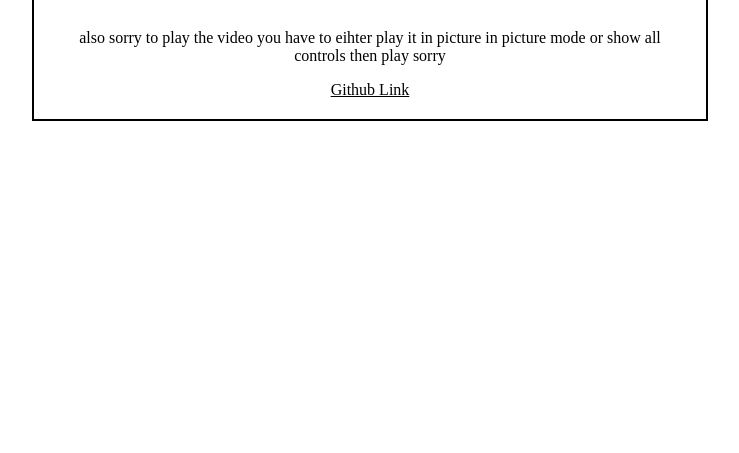
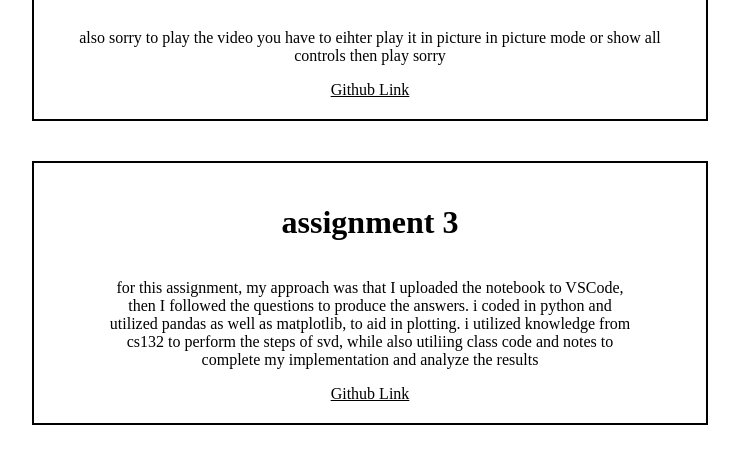
Before and after one commit to tiff426/tiff426.github.io, a plain HTML site: page assignments.html in a window 1280 px wide. Shown: the part 1015-1468 px from the top of the page, without its empty margins (270-1009 px from the left). Before the commit the page ends 1164 px from the top, so only its background shows below. Drawn offline with Linux system fonts and the light colour scheme.

Commit message:
updated with assignment3

```diff
--- a/assignments.html
+++ b/assignments.html
@@ -33,6 +33,12 @@
         <p>also sorry to play the video you have to eihter play it in picture in picture mode or show all controls then play sorry</p>
         <a href="https://github.com/tiff426/tmliu-assignment-2">Github Link</a>
     </div>
+    <div class="assignment">
+        <h1>assignment 3</h1>
+        <p class="desc">for this assignment, my approach was that I uploaded the notebook to VSCode, then I followed the questions to produce the answers. i coded in python and utilized pandas as well as matplotlib, to aid in plotting. i utilized knowledge from cs132 to perform the steps of svd, while also utiliing class code and notes to complete my implementation and analyze the results</p>
+        <a href="https://github.com/tiff426/tmliu-assignment-3">Github Link</a>
+    </div>
+
 </div>
 
 </body>
```
